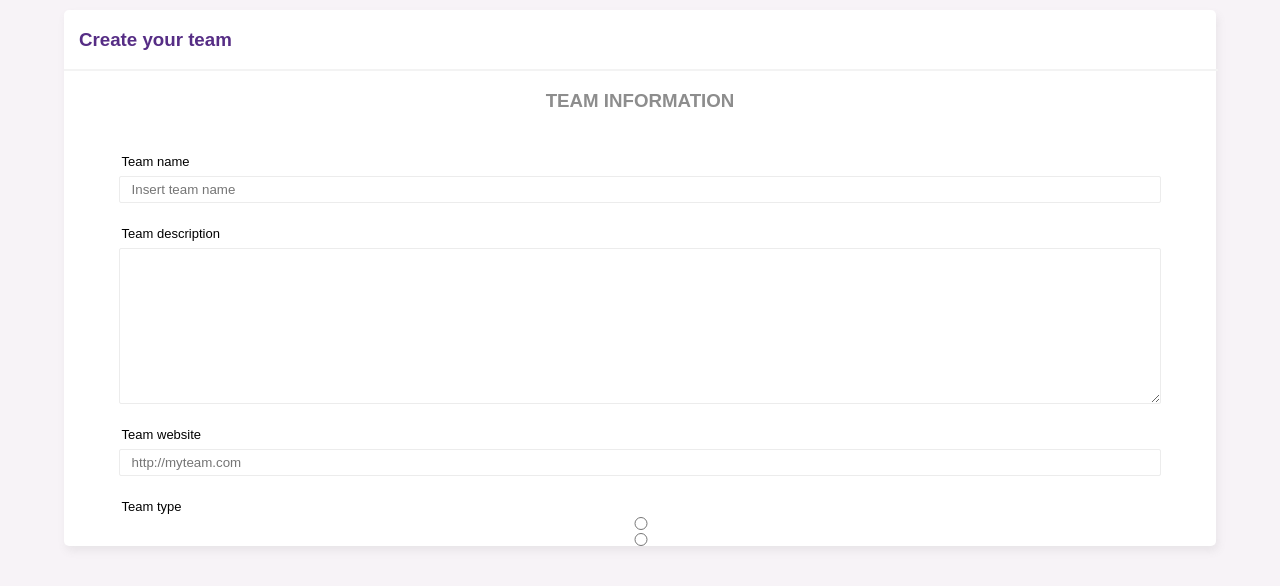
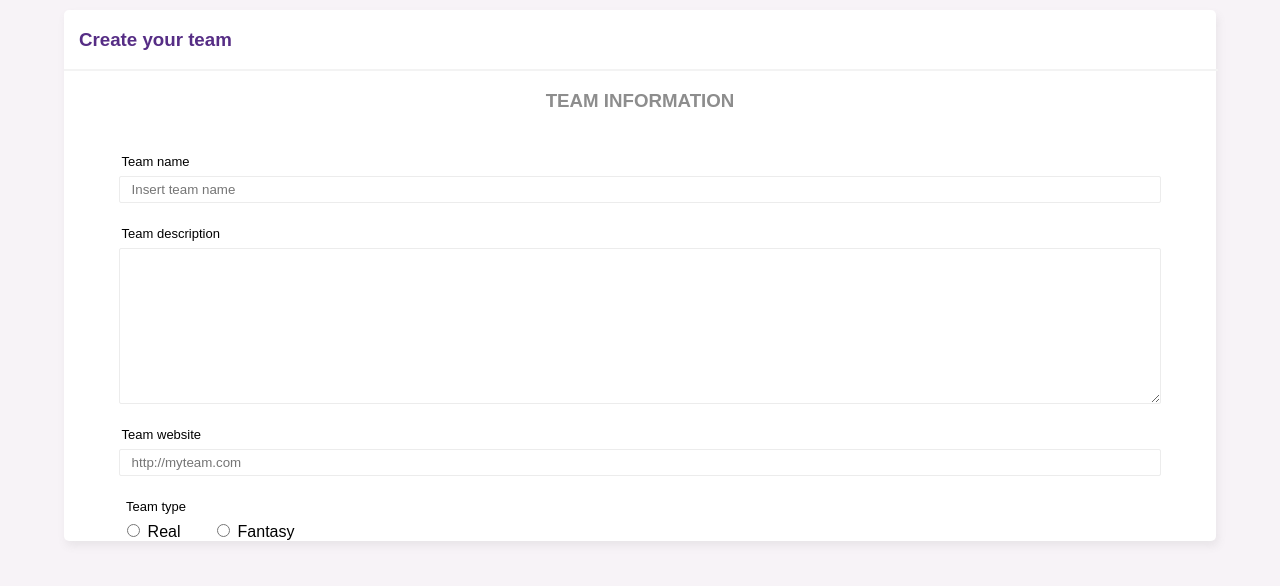
Before and after one commit to andre1828/squad-management-tool, a React (Create React App) app: page / in a window 1280 px wide. Shown: the top 586 px of the page. Built offline with nearby package versions, Linux system fonts and the light colour scheme.

Commit message:
layout advancements in TeamInformation component

```diff
--- /dev/null
+++ b/src/RadioButton/RadioButton.css
@@ -0,0 +1,16 @@
+.wrapper {
+    margin-top: 7px;
+}
+
+.wrapper-left {
+    grid-row-start: 2;
+}
+
+.wrapper-right {
+    grid-row-start: 2;
+    grid-column-start: 2;
+}
+
+.radio-label {
+    margin-left: 5px;
+}
--- /dev/null
+++ b/src/RadioButton/RadioButton.js
@@ -0,0 +1,22 @@
+import React from 'react'
+import './RadioButton.css'
+
+function RadioButton(props) {
+
+    let wrapperMode = ""
+
+    if (props.placement === "left") {
+        wrapperMode = "wrapper-left"
+    } else {
+        wrapperMode = "wrapper-right"
+    }
+
+    return (
+        <div className={"wrapper " + wrapperMode}>
+            <input type="radio" name="team-real" id="teamReal" />
+            <span className="radio-label" htmlFor="teamReal">{props.label}</span>
+        </div>
+    )
+}
+
+export default RadioButton
--- a/src/TeamInformation/TeamInformation.css
+++ b/src/TeamInformation/TeamInformation.css
@@ -7,6 +7,15 @@
     display: flex;
     flex-direction: column;
     margin-top: 23px;
+}
+
+.form-input-radio {
+    display: grid;
+    grid-template-columns: 90px 90px;
+    margin-top: 23px;
+    margin-right: auto;
+    margin-left: auto;
+    width: 90%;
 }
 
 label {
--- a/src/TeamInformation/TeamInformation.js
+++ b/src/TeamInformation/TeamInformation.js
@@ -1,27 +1,28 @@
 import React from 'react'
 import ReactDOM from 'react-dom'
 import './TeamInformation.css'
+import RadioButton from './../RadioButton/RadioButton.js'
 
 function TeamInformation() {
     return (
         <>
             <h3 className="section-title">TEAM INFORMATION</h3>
             <div className="form-input">
-                <label htmlFor="">Team name</label>
-                <input type="text" placeholder="Insert team name" />
+                <label htmlFor="teamName">Team name</label>
+                <input type="text" placeholder="Insert team name" id="teamName" />
             </div>
             <div className="form-input">
-                <label htmlFor="">Team description</label>
-                <textarea name="team-description" cols="30" rows="10"></textarea>
+                <label htmlFor="teamDescription">Team description</label>
+                <textarea name="team-description" cols="30" rows="10" id="teamDescription"></textarea>
             </div>
             <div className="form-input">
-                <label htmlFor="">Team website</label>
-                <input type="text" placeholder="http://myteam.com" />
+                <label htmlFor="teamWebsite">Team website</label>
+                <input type="text" placeholder="http://myteam.com" id="teamWebsite" />
             </div>
-            <div className="form-input">
-                <label htmlFor="">Team type</label>
-                <input type="radio" name="team-real" />
-                <input type="radio" name="team-fantasy" />
+            <div className="form-input-radio">
+                <label>Team type</label>
+                <RadioButton label="Real" placement="left" />
+                <RadioButton label="Fantasy" placement="right" />
             </div>
         </>
     )
```
